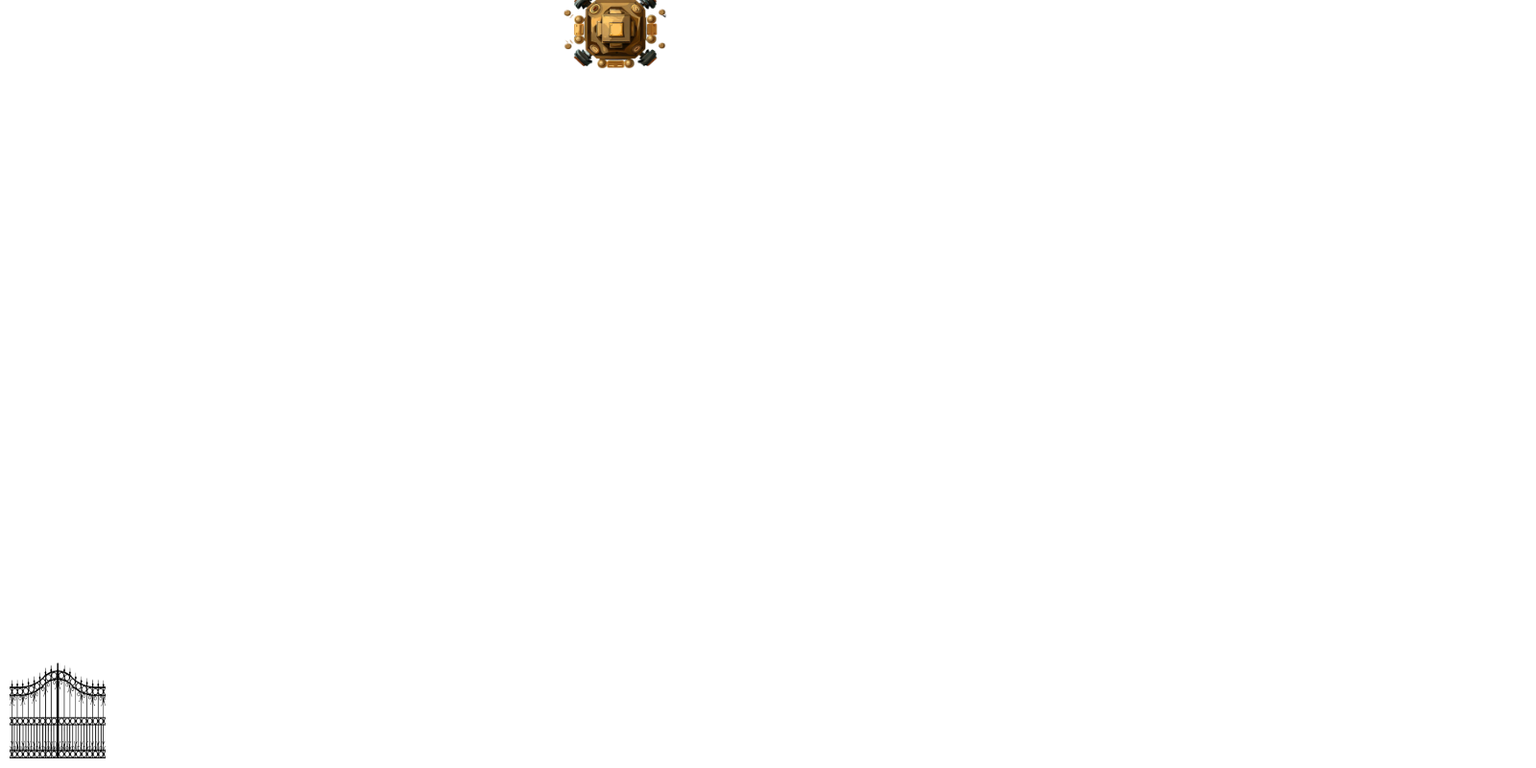
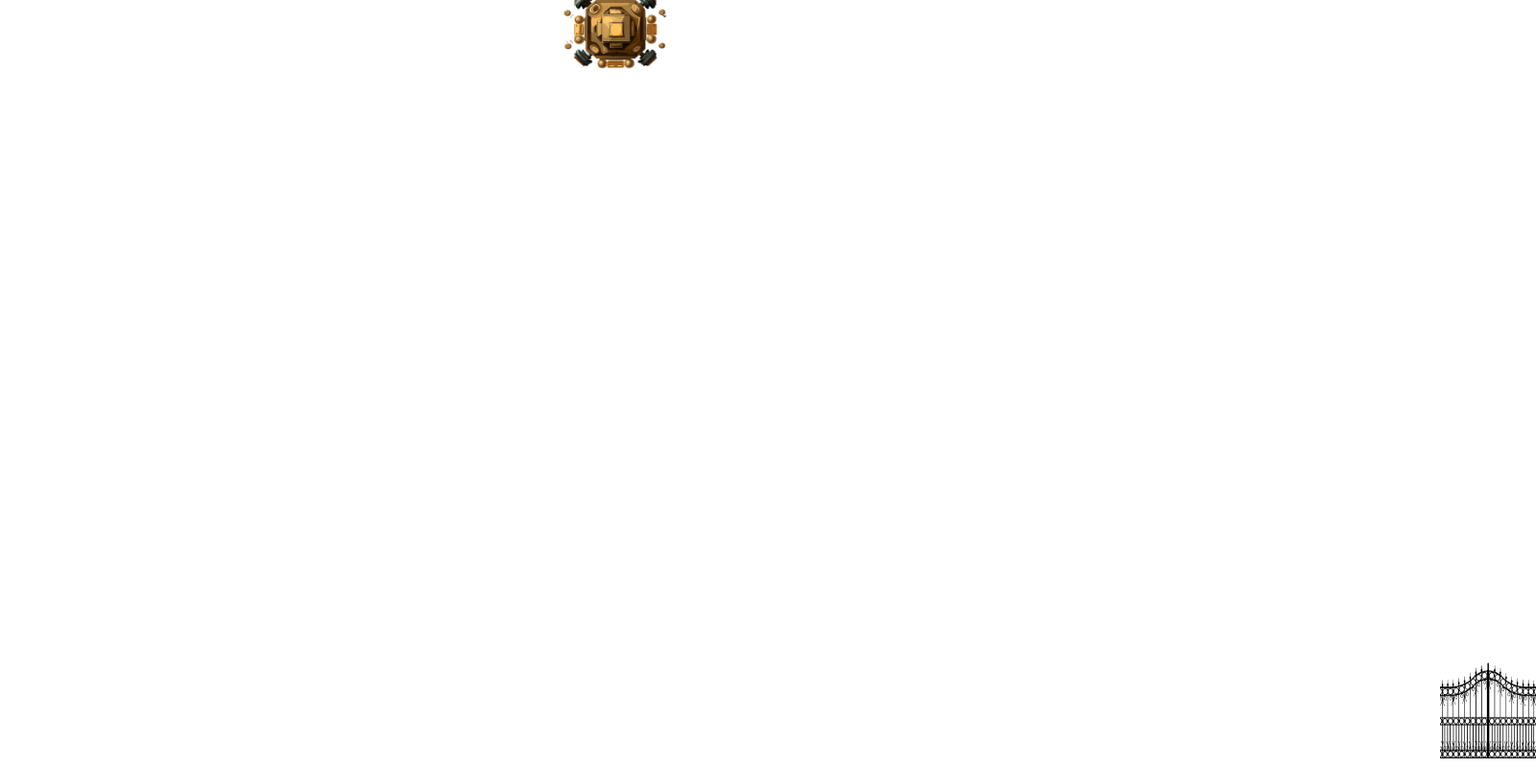
Before and after one commit to mpowerrenterprise/virtual-driving, a plain HTML site: page index.html in a window 1280 px wide. Shown: the whole page at 96% size, 1600 px wide, since content can reach past the window. Drawn offline with Linux system fonts and the light colour scheme.

```diff
--- a/index.html
+++ b/index.html
@@ -17,7 +17,6 @@
         }
 
         #car {
-
             width: 110px;
             height: 100px;
             position: absolute;
@@ -26,7 +25,7 @@
 
         #end {
             position: absolute;
-            left: 10px;
+            left: 1500px;
             bottom: 10px;
             width: 100px;
             height: 100px;
```
